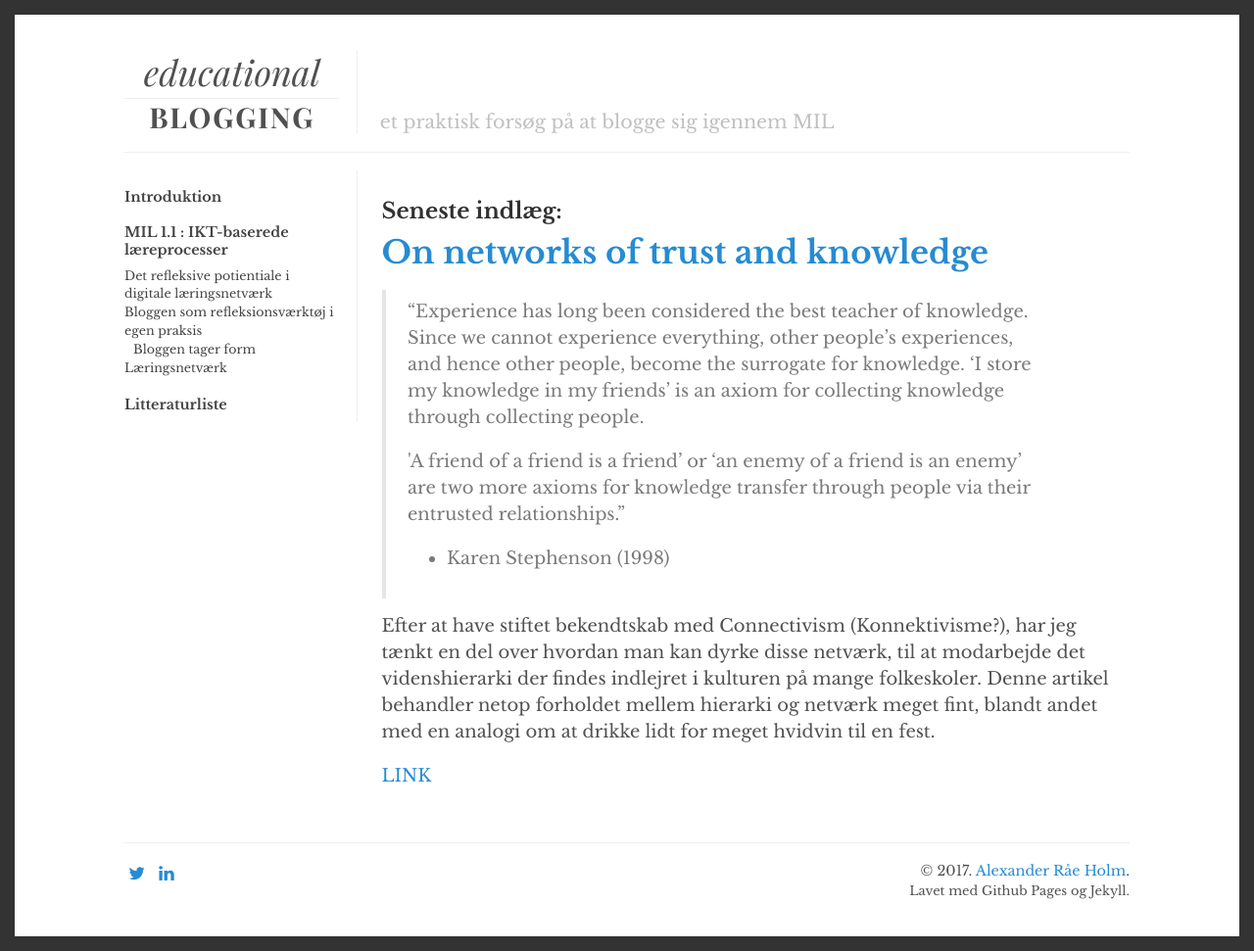
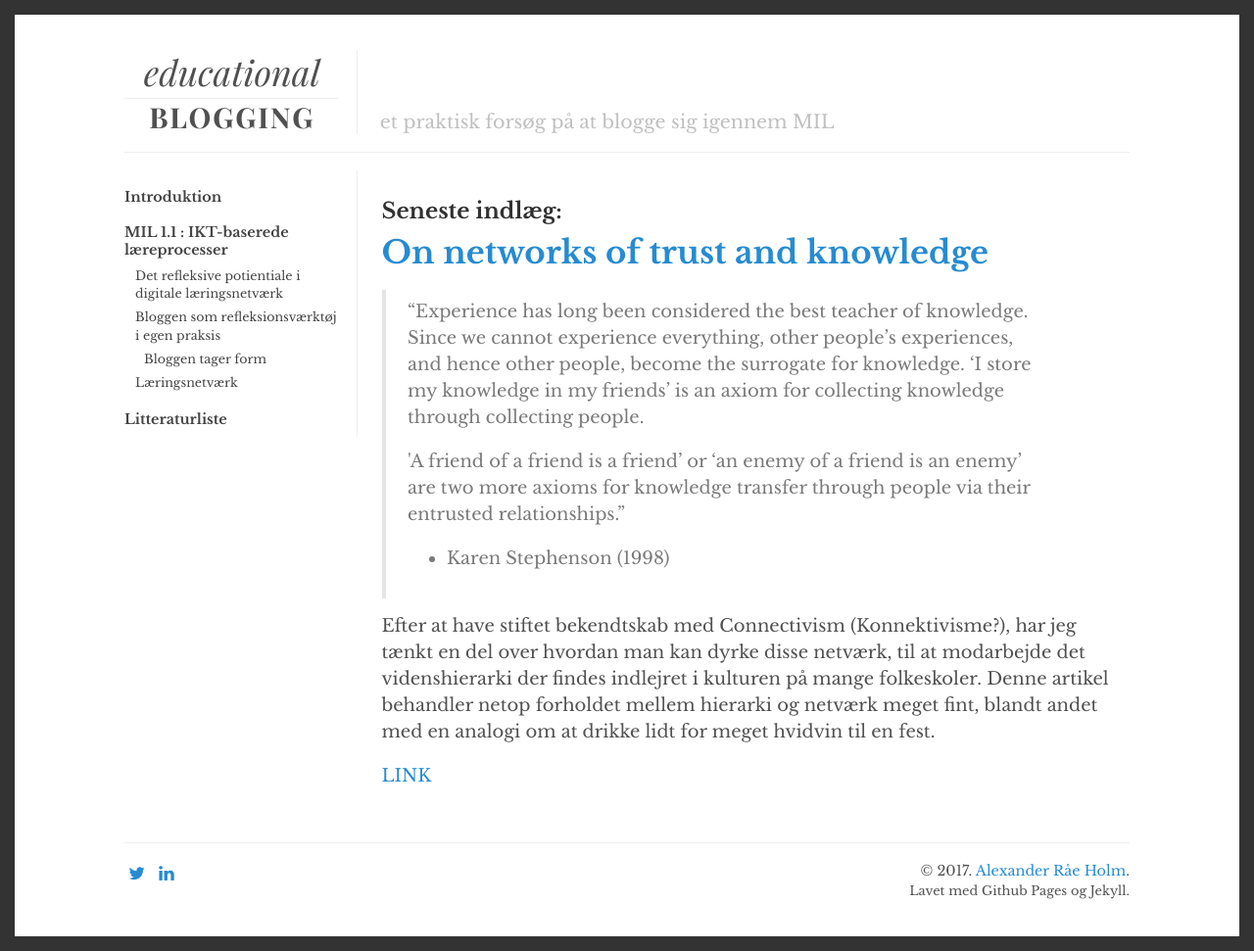
Before and after one commit to alexanderrae/educational-blogging, a Jekyll site: the page built from index.html, in a window 1280 px wide. Shown: the whole page at 98% size. Built offline with Jekyll 4.4.1, drawn with Linux system fonts in a browser that asks for light colours; the list of posts is cut into pages by our own code.

Commit message:
Update main.scss

```diff
--- a/css/main.scss
+++ b/css/main.scss
@@ -247,11 +247,11 @@ footer {
                 padding-left: .5rem;
                 margin-bottom: 0;
             }
-       //     li {
-        //        position: relative;
-         //       padding-left: 11px;
-          //     margin:3px 0 3px 0;
-           // }
+            li {
+                position: relative;
+                padding-left: 11px;
+               margin:5px 0 5px 0;
+            }
         }
     }
 
```
